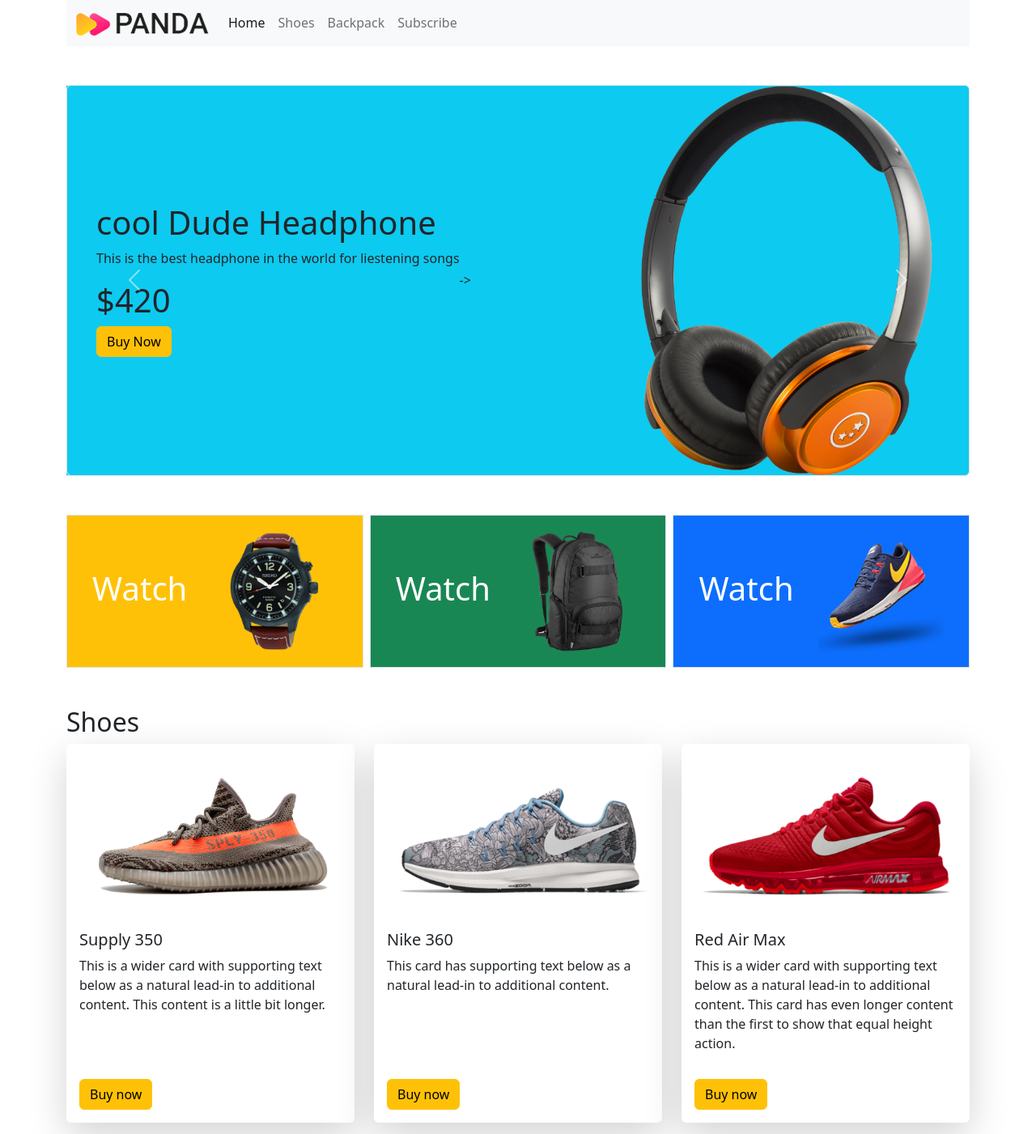
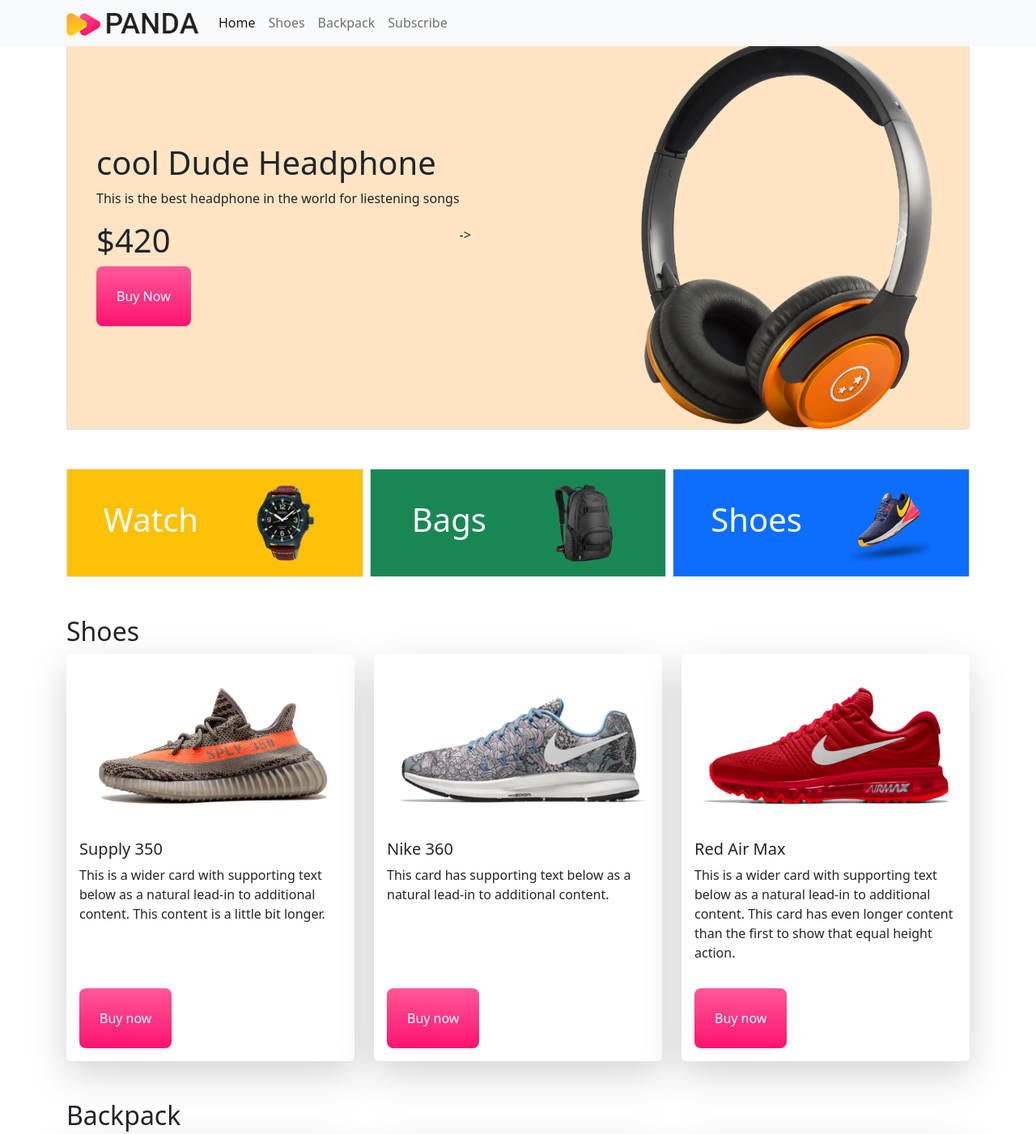
Before and after one commit to Saiyan13/Panda-Commerce, a plain HTML site: page index.html in a window 1280 px wide. Shown: the top 1401 px of the page at 81% size. Drawn offline with nearby package versions, Linux system fonts and the light colour scheme; grey boxes are pictures that could not be loaded.

Commit message:
Fifth-push

```diff
--- a/index.html
+++ b/index.html
@@ -7,11 +7,16 @@
     <title>Panda Commerce</title>
     <link href="https://cdn.jsdelivr.net/npm/bootstrap@5.2.0/dist/css/bootstrap.min.css" rel="stylesheet"
         integrity="sha384-gH2yIJqKdNHPEq0n4Mqa/HGKIhSkIHeL5AyhkYV8i59U5AR6csBvApHHNl/vI1Bx" crossorigin="anonymous">
+
+        <!---------------------------------------Custom-CSS-------------------- -->
+        <link rel="stylesheet" href="style.css">
+
+
 </head>
 
 <body>
     <header class="container">
-        <nav class="navbar navbar-expand-lg bg-light">
+        <nav class="navbar navbar-expand-lg fixed-top bg-light">
             <div class="container">
                 <a class="navbar-brand" href="#">
                     <img src="images/logo.png" alt="">
@@ -28,13 +33,13 @@
                             <a class="nav-link active" aria-current="page" href="#">Home</a>
                         </li>
                         <li class="nav-item">
-                            <a class="nav-link" href="#">Shoes</a>
+                            <a class="nav-link" href="#Shoes">Shoes</a>
                         </li>
                         <li class="nav-item">
-                            <a class="nav-link" href="#">Backpack</a>
+                            <a class="nav-link" href="#backpack">Backpack</a>
                         </li>
                         <li class="nav-item">
-                            <a class="nav-link" href="#">Subscribe</a>
+                            <a class="nav-link" href="#subscribe">Subscribe</a>
                         </li>
 
                     </ul>
@@ -46,14 +51,15 @@
         <section class="mt-5">
             <div id="carouselExampleControls" class="carousel slide" data-bs-ride="carousel">
                 <div class="carousel-inner">
-                    <div class="carousel-item active bg-info border rounded">
+                    <div class="carousel-item active panda-bg-info border rounded">
                         <div class="row">
                             <div class="col-lg-7 d-flex align-items-center p-5">
                                 <div>
                                     <h1>cool Dude Headphone</h1>
                                     <p>This is the best headphone in the world for liestening songs</p>
                                     <h1>$420</h1>
-                                    <div class="btn btn-warning">Buy Now</div>
+                                    <div class="btn panda-btn-buy-now
+    ">Buy Now</div>
                                 </div>
 
                             </div>
@@ -63,14 +69,15 @@
                             </div>
                         </div>
                     </div>
-                    <div class="carousel-item active bg-info border rounded">
+                    <div class="carousel-item active panda-bg-info border rounded">
                         <div class="row">
                             <div class="col-lg-7 d-flex align-items-center p-5">
                                 <div>
                                     <h1>cool Dude Headphone</h1>
                                     <p>This is the best headphone in the world for liestening songs</p>
                                     <h1>$420</h1>
-                                    <div class="btn btn-warning">Buy Now</div>
+                                    <div class="btn panda-btn-buy-now
+    ">Buy Now</div>
                                 </div>
 
                             </div>
@@ -80,14 +87,15 @@
                             </div>
                         </div>
                     </div>
-                    <div class="carousel-item active bg-info border rounded">
+                    <div class="carousel-item active panda-bg-info border rounded">
                         <div class="row">
                             <div class="col-lg-7 d-flex align-items-center p-5">
                                 <div>
                                     <h1>cool Dude Headphone</h1>
                                     <p>This is the best headphone in the world for liestening songs</p>
                                     <h1>$420</h1>
-                                    <div class="btn btn-warning">Buy Now</div>
+                                    <div class="btn panda-btn-buy-now
+    ">Buy Now</div>
                                 </div>
                             </div>
                             <div class="col-lg-5">
@@ -96,14 +104,15 @@
                             </div>
                         </div>
                     </div>
-                    <div class="carousel-item active bg-info border rounded">
+                    <div class="carousel-item active panda-bg-info border rounded">
                         <div class="row">
                             <div class="col-lg-7 d-flex align-items-center p-5">
                                 <div>
                                     <h1>cool Dude Headphone</h1>
                                     <p>This is the best headphone in the world for liestening songs</p>
                                     <h1>$420</h1>
-                                    <div class="btn btn-warning">Buy Now</div>
+                                    <div class="btn panda-btn-buy-now
+    ">Buy Now</div>
                                 </div>
                                 ->
                             </div>
@@ -135,8 +144,8 @@
     <main>
         <section>
             <div class="container text-center my-5">
-        <div class="row g-2">
-            <!-- sing-categories -->
+                <div class="row g-2 categories">
+                    <!-- single-categories -->
                     <div class="col-lg-4 col-md-6 col-sm-12">
                         <div class="p-3 border bg-warning d-flex align-items-center justify-content-around">
                             <h1 class="text-white">Watch</h1>
@@ -145,13 +154,13 @@
                     </div>
                     <div class="col-lg-4 col-md-6 col-sm-12">
                         <div class="p-3 border bg-success d-flex align-items-center justify-content-around">
-                <h1 class="text-white">Watch</h1>
+                            <h1 class="text-white">Bags</h1>
                             <img class="" src="images/categories/bag.png" alt="">
                         </div>
                     </div>
                     <div class="col-lg-4 col-md-6 col-sm-12">
                         <div class="p-3 border bg-primary d-flex align-items-center justify-content-around">
-                <h1 class="text-white">Watch</h1>
+                            <h1 class="text-white">Shoes</h1>
                             <img class="" src="images/categories/shoes.png" alt="">
                         </div>
                     </div>
@@ -163,12 +172,12 @@
 
         </section>
 
-    </main>
+    <!-- </main> -->
     <!-- Categories end -->
 
 
     <!---------------------------------------------------------Shoes Section Start------------------------------------------------------------------>
-<section class="container my-5">
+    <section class="container my-5" id="Shoes">
         <h2>Shoes</h2>
         <div class="row row-cols-1 row-cols-md-2 row-cols-lg-3 g-4">
             <div class="col">
@@ -176,10 +185,12 @@
                     <img src="images/shoes/shoe-1.png" class="card-img-top" alt="...">
                     <div class="card-body">
                         <h5 class="card-title">Supply 350</h5>
-              <p class="card-text">This is a wider card with supporting text below as a natural lead-in to additional content. This content is a little bit longer.</p>
+                        <p class="card-text">This is a wider card with supporting text below as a natural lead-in to
+                            additional content. This content is a little bit longer.</p>
                     </div>
                     <div class="m-3">
-                <div class="btn btn-warning">Buy now</div>
+                        <div class="btn panda-btn-buy-now
+    ">Buy now</div>
                     </div>
                 </div>
             </div>
@@ -188,10 +199,12 @@
                     <img src="images/shoes/shoe-2.png" class="card-img-top" alt="...">
                     <div class="card-body">
                         <h5 class="card-title">Nike 360</h5>
-              <p class="card-text">This card has supporting text below as a natural lead-in to additional content.</p>
+                        <p class="card-text">This card has supporting text below as a natural lead-in to additional
+                            content.</p>
                     </div>
                     <div class="m-3">
-             <div class="btn btn-warning">Buy now</div>
+                        <div class="btn panda-btn-buy-now
+    ">Buy now</div>
                     </div>
                 </div>
             </div>
@@ -200,10 +213,13 @@
                     <img src="images/shoes/shoe-3.png" class="card-img-top" alt="...">
                     <div class="card-body">
                         <h5 class="card-title">Red Air Max</h5>
-              <p class="card-text">This is a wider card with supporting text below as a natural lead-in to additional content. This card has even longer content than the first to show that equal height action.</p>
+                        <p class="card-text">This is a wider card with supporting text below as a natural lead-in to
+                            additional content. This card has even longer content than the first to show that equal
+                            height action.</p>
                     </div>
                     <div class="m-3">
-                <div class="btn btn-warning">Buy now</div>
+                        <div class="btn panda-btn-buy-now
+    ">Buy now</div>
                     </div>
                 </div>
             </div>
@@ -222,7 +238,7 @@
 
 
 
-<section class="container my-5">
+    <section class="container my-5" id="backpack">
         <h2>Backpack</h2>
         <div class="row row-cols-1 row-cols-md-2 row-cols-lg-3 g-4">
             <div class="col">
@@ -231,10 +247,12 @@
                     <div class="card-body">
                         <h5 class="card-title">Red Laltu Bags</h5>
                         <h2>$120</h2>
-              <p class="card-text">This is a wider card with supporting text below as a natural lead-in to additional content. This content is a little bit longer.</p>
+                        <p class="card-text">This is a wider card with supporting text below as a natural lead-in to
+                            additional content. This content is a little bit longer.</p>
                     </div>
                     <div class="m-3">
-                <div class="btn btn-warning">Buy now</div>
+                        <div class="btn panda-btn-buy-now
+    ">Buy now</div>
                     </div>
                 </div>
             </div>
@@ -244,10 +262,12 @@
                     <div class="card-body">
                         <h5 class="card-title"></h5>
                         <h2>$140</h2>
-              <p class="card-text">This card has supporting text below as a natural lead-in to additional content.</p>
+                        <p class="card-text">This card has supporting text below as a natural lead-in to additional
+                            content.</p>
                     </div>
                     <div class="m-3">
-             <div class="btn btn-warning">Buy now</div>
+                        <div class="btn panda-btn-buy-now
+    ">Buy now</div>
                     </div>
                 </div>
             </div>
@@ -257,10 +277,13 @@
                     <div class="card-body">
                         <h5 class="card-title">Red Air Max</h5>
                         <h2>$180</h2>
-              <p class="card-text">This is a wider card with supporting text below as a natural lead-in to additional content. This card has even longer content than the first to show that equal height action.</p>
+                        <p class="card-text">This is a wider card with supporting text below as a natural lead-in to
+                            additional content. This card has even longer content than the first to show that equal
+                            height action.</p>
                     </div>
                     <div class="m-3">
-                <div class="btn btn-warning">Buy now</div>
+                        <div class="btn panda-btn-buy-now
+    ">Buy now</div>
                     </div>
                 </div>
             </div>
@@ -270,6 +293,38 @@
 
 
     <!-- ------------------------------------------------------------Bagpack Section- End------------------------------------------ -->
+
+
+
+    <!---------------------------------------------------------SUBSCRIBE-SECTION-START--------------------------------------------------------------->
+
+    <SECTion style="height: 300px;" class="container  d-flex rounded-3 justify-content-center bg-info align-items-center" id="subscribe">
+        <div>
+            <h2>Lets Stay in Touch</h2>
+            <p>Get Update on Sales, Special and more</p>
+            <form>
+                <div class="mb-1">
+                    <input type="email" class="form-control" id="exampleInputEmail1" aria-describedby="emailHelp">
+
+                </div>
+
+
+                <button type="submit" class="btn btn-primary">Submit</button>
+            </form>
+       </div>
+
+
+
+    </SECTion>
+
+</main>
+<footer class="mt-5 text-center">
+    <p><small>@2022. Panda Cpmmerce. All rights reserved. Sofia,m Bulgaria</small></p>
+</footer>
+
+
+
+    <!---------------------------------------------------------SUBSCRIBE-SECTION-END--------------------------------------------------------------->
 
 
 
--- /dev/null
+++ b/style.css
@@ -0,0 +1,14 @@
+.panda-bg-info{
+    background-color: bisque;
+
+}
+.categories img{
+ width: 100px;
+}
+.panda-btn-buy-now{
+    color: #fff;
+    border: none;
+    border-radius: 8px;
+    padding: 25px;
+    background-image: linear-gradient(to bottom, #FF5898 0%, #FF136F 100%);
+}
```
Lines whose indentation alone changed are shown as unchanged.
